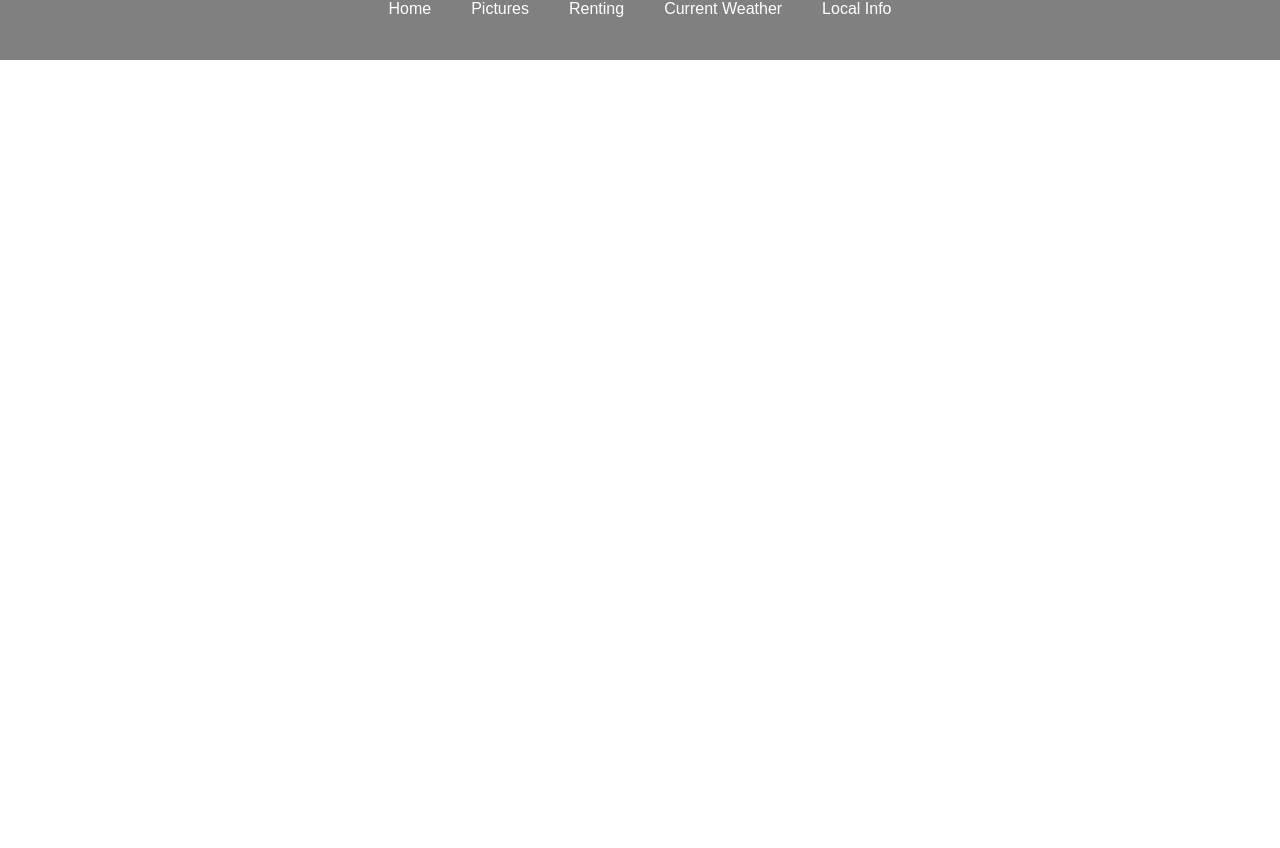
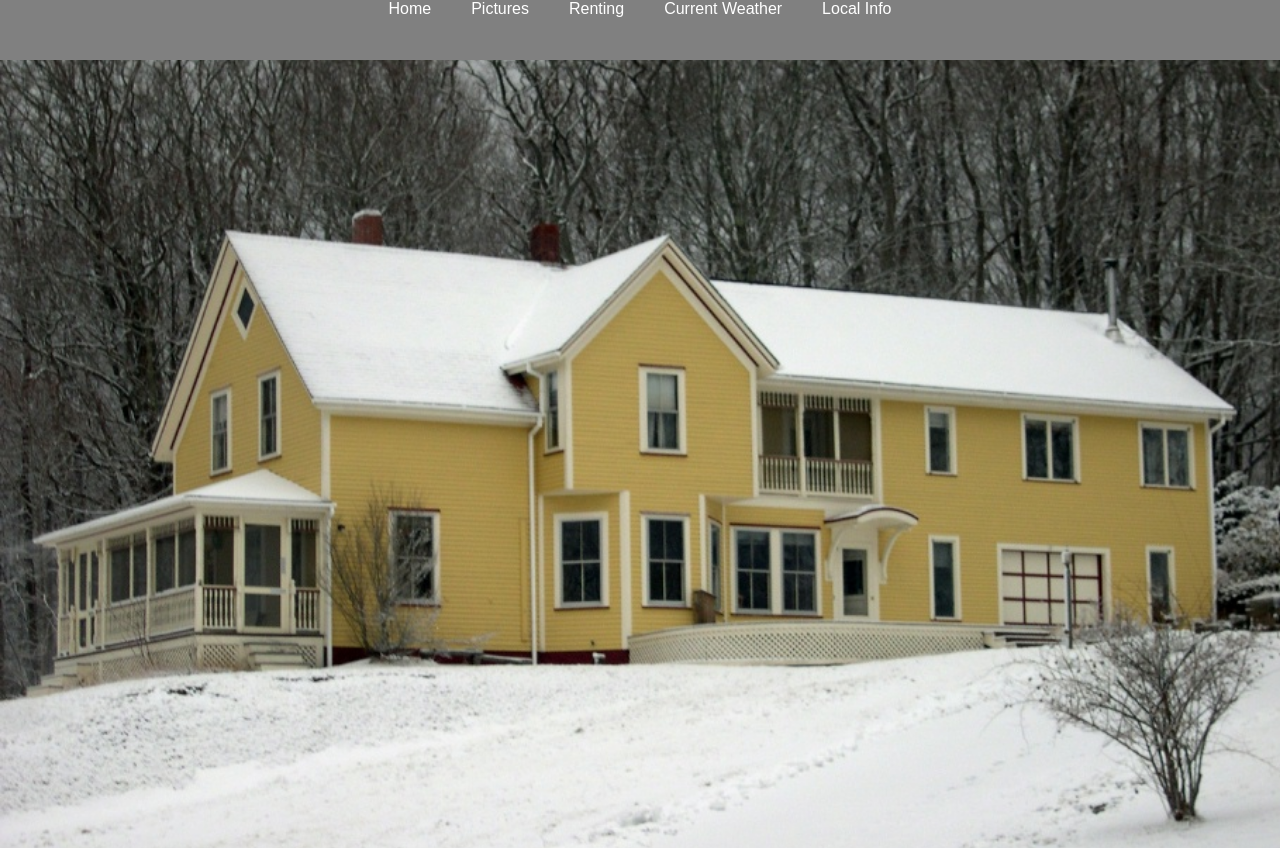
Before and after one commit to maffkipp/deer-isle, a React (Create React App) app: page / in a window 1280 px wide. Shown: the top 848 px of the page. Before the commit the page ends 800 px from the top, so only its background shows below. Built offline with nearby package versions, Linux system fonts and the light colour scheme.

Commit message:
added hero component

```diff
--- a/src/App.js
+++ b/src/App.js
@@ -1,13 +1,15 @@
 import React, { Component } from 'react';
 import './App.css';
 
-import NavBar from './components/NavBar'
+import NavBar from './components/NavBar';
+import Hero from './components/Hero';
 
 class App extends Component {
   render() {
     return (
       <div className="App">
         <NavBar />
+        <Hero id="home" />
       </div>
     );
   }
--- /dev/null
+++ b/src/components/Hero.js
@@ -0,0 +1,18 @@
+import React, { Component } from 'react';
+import styled from 'styled-components';
+
+const backgroundImage = require('../images/house-hero.jpg');
+
+class Hero extends Component {
+    render() {
+        return (
+            <Image src={backgroundImage} alt="snowy house"/>
+        );
+    }
+}
+
+export default Hero;
+
+const Image = styled.img`
+    width: 100%;
+`
--- a/src/components/NavBar.js
+++ b/src/components/NavBar.js
@@ -29,8 +29,9 @@ class NavBar extends Component {
 
 export default NavBar;
 
-//Style Components
+//Styled Components
 const Nav = styled.div`
+    position: fixed;
     width: 100%;
     height: 60px;
     background-color: grey;
```
Also changed, not shown: src/images/house-hero.jpg (added).
